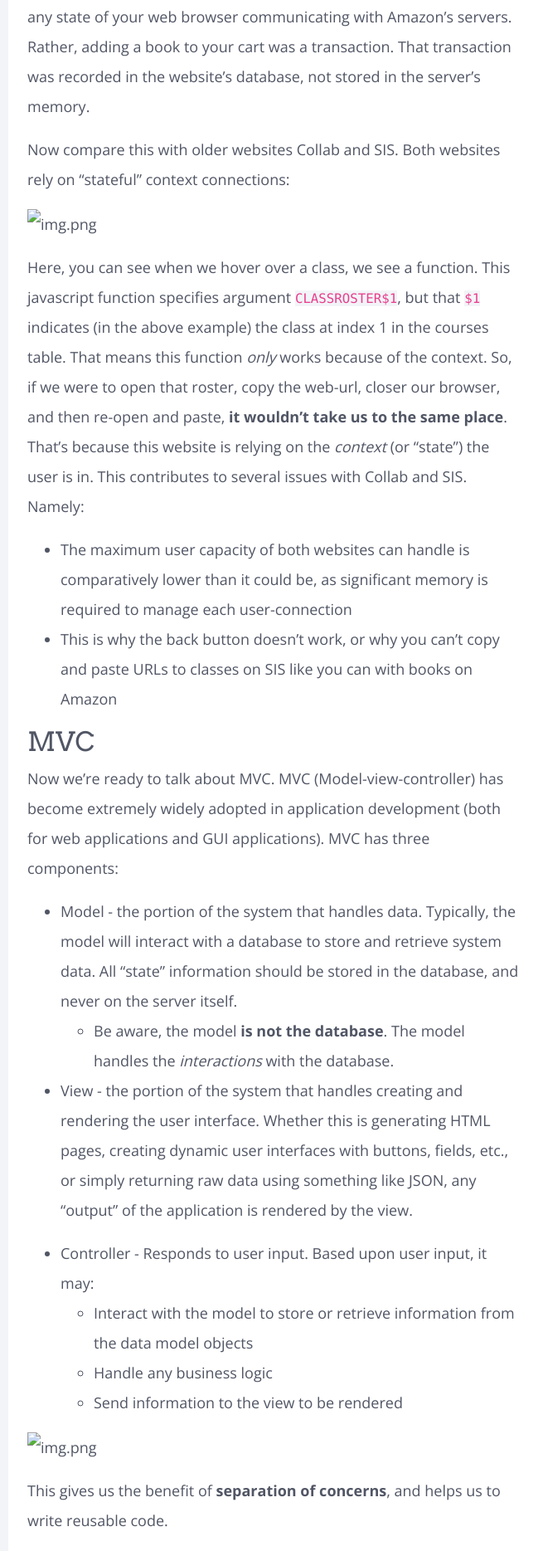
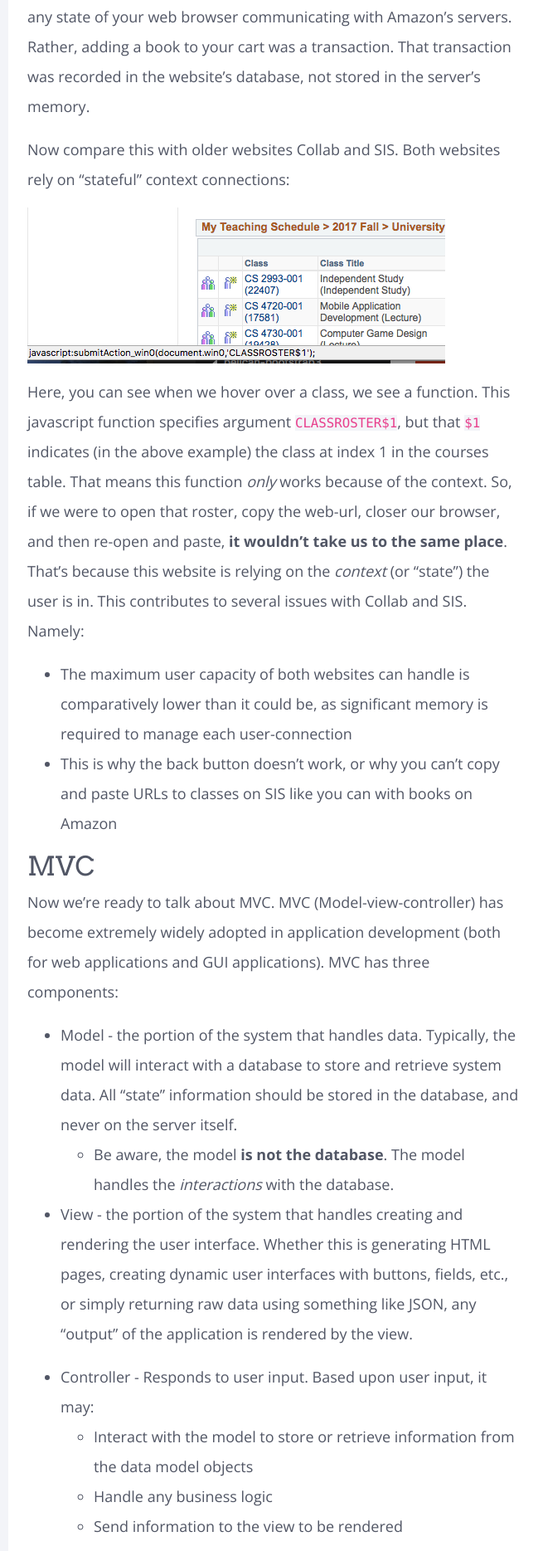
Before and after one commit to marksherriff/se-coursepack, a Jekyll site: the page built from modules/architecture/_posts/2021-05-02-Django-and-MVC.md, in a window 1280 px wide. Shown: the part 1166-3035 px from the top of the page at 83% size, without its empty margins (310-965 px from the left). Built offline with Jekyll 4.4.1, drawn with Linux system fonts in a browser that asks for light colours; nearby versions of some CDN libraries.

Commit message:
Fixed image urls - for real this time

```diff
--- a/modules/architecture/_posts/2021-05-02-Django-and-MVC.md
+++ b/modules/architecture/_posts/2021-05-02-Django-and-MVC.md
@@ -21,7 +21,7 @@
 
 Now compare this with older websites Collab and SIS. Both websites rely on "stateful" context connections:
 
-![img.png](img/arch/djano-mvc/statefulness.png)
+![img.png](/img/arch/djano-mvc/statefulness.png)
 
 Here, you can see when we hover over a class, we see a function. This javascript function specifies argument `CLASSROSTER$1`, but that `$1` indicates (in the above example) the class at index 1 in the courses table. That means this function *only* works because of the context. So, if we were to open that roster, copy the web-url, closer our browser, and then re-open and paste, **it wouldn't take us to the same place**. That's because this website is relying on the *context* (or "state") the user is in. This contributes to several issues with Collab and SIS. Namely:
 
@@ -42,7 +42,7 @@
   * Handle any business logic
   * Send information to the view to be rendered
 
-![img.png](img/arch/djano-mvc/mvc-diagram.png)
+![img.png](/img/arch/djano-mvc/mvc-diagram.png)
 
 This gives us the benefit of **separation of concerns**, and helps us to write reusable code.
 
```
